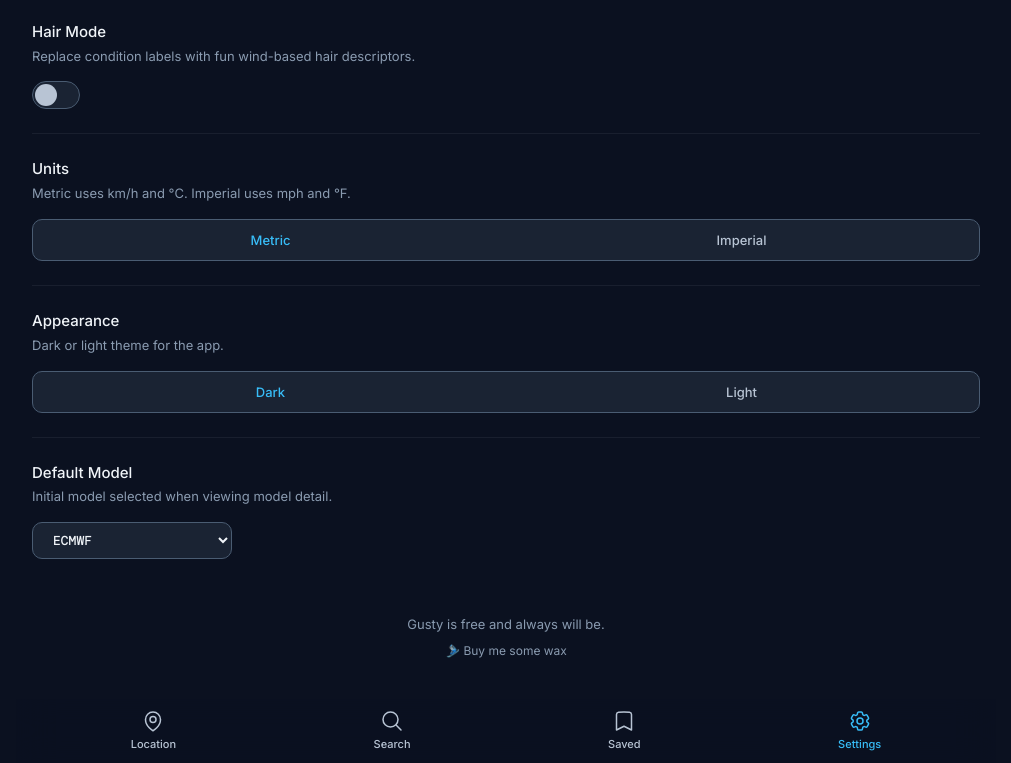
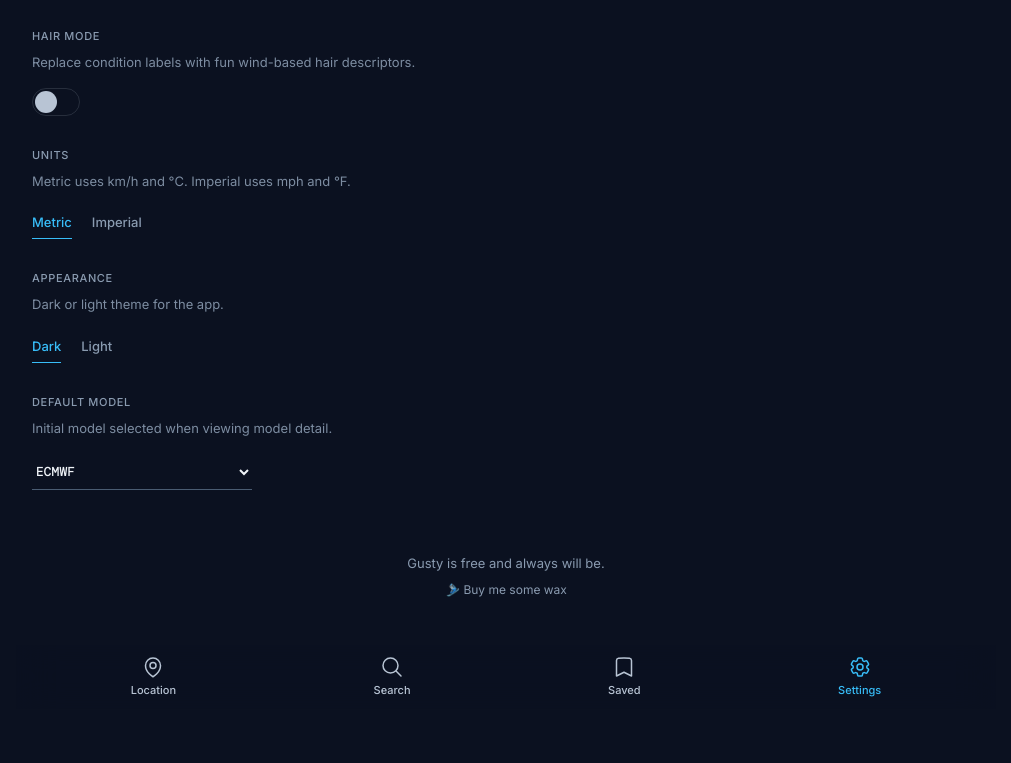
Before and after one commit to bradamacdonald/gusty-web-app, a website built with Vite: page settings.html in a window 1280 px wide. Shown: the part 91-854 px from the top of the page, without its empty margins (134-1145 px from the left). After the commit the page ends 800 px from the top, so only its background shows below. Built offline with nearby package versions, Linux system fonts and the light colour scheme; no server answers.

Commit message:
polish pass

```diff
--- a/src/features/settings/styles.css
+++ b/src/features/settings/styles.css
@@ -3,7 +3,7 @@
 
 /* PAGE HEADER */
 .page-header {
-      margin-bottom: var(--space-6);
+      margin-bottom: var(--space-8);
     }
     .wordmark {
       font-family: 'Barlow', sans-serif;
@@ -25,26 +25,30 @@
 
 /* SETTINGS SECTIONS */
 .settings-section {
-      margin-bottom: var(--space-6);
+      margin-bottom: var(--space-8);
     }
     .settings-section:last-child {
       margin-bottom: 0;
     }
     .settings-section-label {
-      font-size: var(--text-base);
+      font-size: var(--text-xs);
       font-weight: var(--weight-medium);
-      color: var(--color-text-primary);
-      margin-bottom: var(--space-1);
+      letter-spacing: var(--tracking-wide);
+      text-transform: uppercase;
+      color: var(--color-text-muted);
+      margin-bottom: var(--space-2);
     }
     .settings-section-desc {
       font-size: var(--text-sm);
       color: var(--color-text-muted);
       margin-bottom: var(--space-4);
+      opacity: 0.9;
     }
     .settings-divider {
-      height: 1px;
-      background: var(--color-border);
-      margin: var(--space-6) 0;
+      height: 0;
+      background: transparent;
+      margin: var(--space-2) 0 var(--space-6);
+      border: none;
     }
 
     /* Toggle switch */
@@ -57,8 +61,8 @@
     .toggle {
       width: 48px;
       height: 28px;
-      background: var(--color-surface-elevated);
-      border: 1px solid var(--color-border-field);
+      background: transparent;
+      border: 1px solid var(--color-border-strong);
       border-radius: var(--radius-full);
       cursor: pointer;
       position: relative;
@@ -87,24 +91,25 @@
     /* Segmented control */
     .segmented-control {
       display: flex;
-      background: var(--color-surface-elevated);
-      border: 1px solid var(--color-border-field);
-      border-radius: var(--radius-md);
-      padding: var(--space-1);
-      gap: var(--space-1);
+      background: transparent;
+      border: none;
+      border-radius: 0;
+      padding: 0;
+      gap: var(--space-5);
     }
     .segmented-option {
-      flex: 1;
-      padding: var(--space-2) var(--space-3);
+      flex: 0 0 auto;
+      padding: var(--space-2) 0;
       background: none;
       border: none;
-      border-radius: var(--radius-sm);
+      border-bottom: 1px solid transparent;
+      border-radius: 0;
       font-family: var(--font-ui);
       font-size: var(--text-sm);
       font-weight: var(--weight-medium);
-      color: var(--color-text-secondary);
+      color: var(--color-text-muted);
       cursor: pointer;
-      transition: background 150ms ease, color 150ms ease;
+      transition: color 150ms ease, border-color 150ms ease;
     }
     .segmented-option:hover {
       color: var(--color-text-primary);
@@ -112,18 +117,19 @@
     .segmented-option.active {
       background: transparent;
       color: var(--color-accent);
-      border: none;
+      border-bottom-color: var(--color-accent-border);
       box-shadow: none;
     }
 
     /* Dropdown */
     .settings-dropdown {
       width: 100%;
-      max-width: 200px;
-      padding: var(--space-2) var(--space-4);
-      background: var(--color-surface-elevated);
-      border: 1px solid var(--color-border-field);
-      border-radius: var(--radius-md);
+      max-width: 220px;
+      padding: var(--space-2) 0;
+      background: transparent;
+      border: none;
+      border-bottom: 1px solid var(--color-border-field);
+      border-radius: 0;
       font-family: var(--font-data);
       font-size: var(--text-sm);
       font-weight: var(--weight-medium);
@@ -132,5 +138,5 @@
     }
     .settings-dropdown:focus {
       outline: none;
-      border-color: var(--color-accent-border);
+      border-bottom-color: var(--color-accent-border);
     }
```
Also changed, not shown: forecast.html (+5 -4 lines), src/features/forecast/forecast.js (+15 -12 lines), src/features/forecast/styles.css (+27 -13 lines), src/features/search/styles.css (+28 -17 lines).
